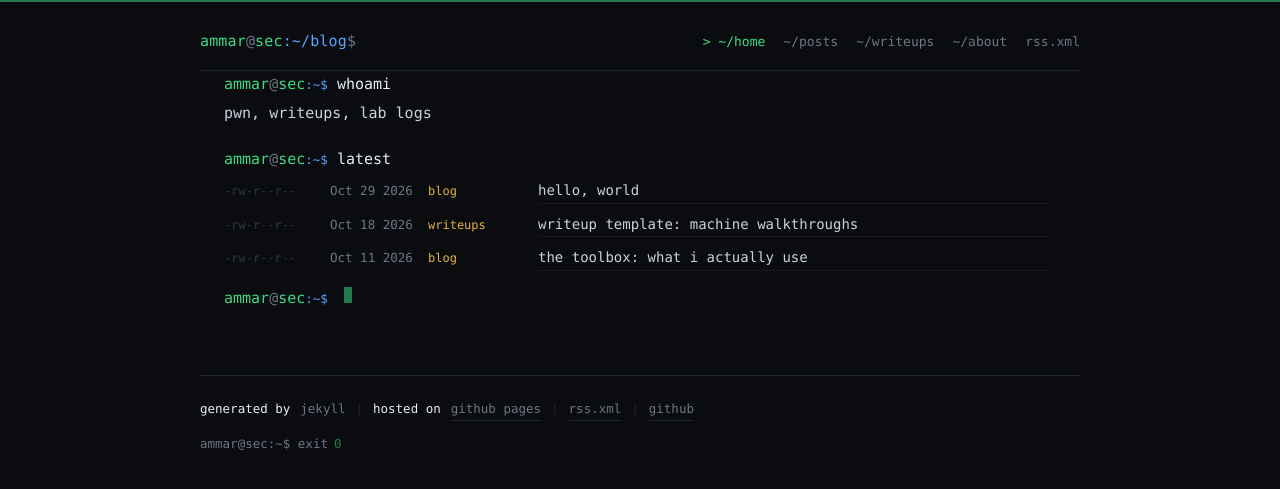
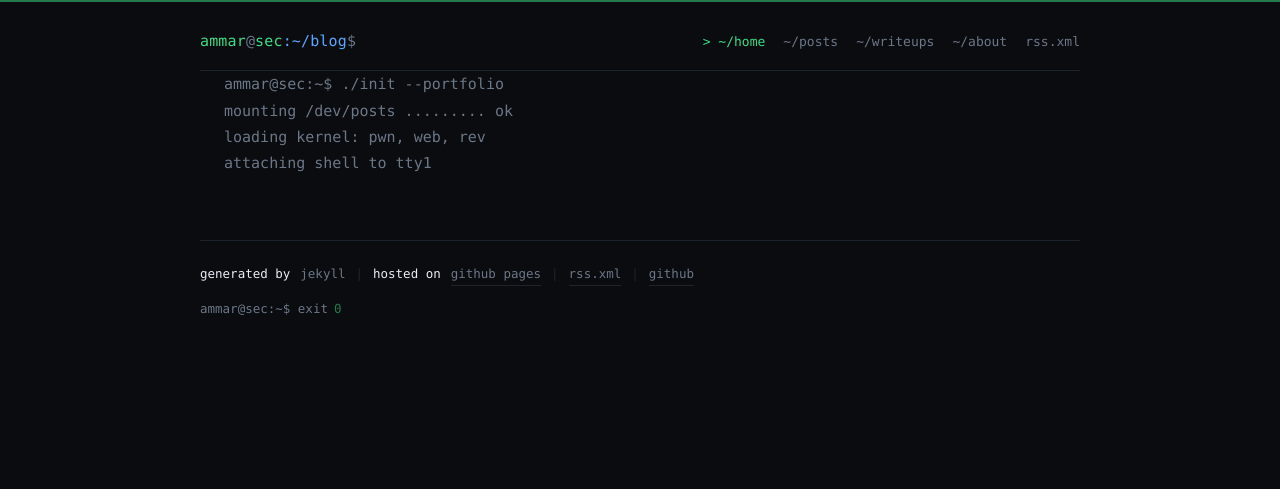
Before and after one commit to MuhammadAmmarulHaq/MuhammadAmmarulHaq.github.io, a Jekyll site: the page built from index.md, in a window 1280 px wide. Shown: the top 489 px of the page. Built offline with Jekyll 4.4.1, drawn with Linux system fonts in a browser that asks for light colours.

Commit message:
smooth boot sequence with per-character typing, blinking cursor

```diff
--- a/assets/css/style.css
+++ b/assets/css/style.css
@@ -602,11 +602,13 @@ main {
 .term-boot {
   overflow: hidden;
   opacity: 1;
-  transition: opacity 320ms ease;
+  max-height: 400px;
+  transition: opacity 420ms ease, max-height 420ms ease;
 }
 
 .term-boot.is-gone {
   opacity: 0;
+  max-height: 0;
 }
 
 .term-boot[hidden] {
@@ -620,7 +622,8 @@ main {
   background: none;
   color: var(--dim);
   font: inherit;
-  white-space: pre;
+  white-space: pre-wrap;
+  word-break: break-word;
   overflow: hidden;
 }
 
@@ -632,16 +635,27 @@ main {
   vertical-align: -0.16em;
 }
 
-/* the terminal appears once the boot finishes.
-   visibility is a plain class toggle with no transition and no animation, so a
-   throttled or paused animation frame can never leave it invisible. the boot
-   text itself is what provides the motion. */
-.js .term-body {
-  display: none;
+/* the terminal expands into place once the boot finishes */
+.term-body {
+  overflow: hidden;
+  opacity: 0;
+  max-height: 0;
+  transition: opacity 520ms ease, max-height 620ms ease;
 }
 
-.js .term-body.is-visible {
-  display: block;
+.term-body.is-visible {
+  opacity: 1;
+  max-height: 4000px;
+}
+
+/* without js the terminal is simply there, no boot, no collapse */
+.no-js .term-body {
+  opacity: 1;
+  max-height: none;
+}
+
+.no-js .term-boot {
+  display: none;
 }
 
 .no-js .term-boot {
@@ -651,8 +665,21 @@ main {
 /* ---------- reduced motion ---------- */
 
 @media (prefers-reduced-motion: reduce) {
+  .term-boot,
+  .term-body,
+  .caret {
+    transition: none;
+    animation: none;
+  }
+
+  /* terminal is simply present, no boot, no blink */
+  .term-body {
+    opacity: 1;
+    max-height: none;
+  }
+
   .term-boot {
-    transition: none;
+    display: none;
   }
 }
 
@@ -751,11 +778,26 @@ main {
   display: inline-block;
   width: 0.55em;
   height: 1.05em;
-  background: var(--accent-dim);
+  background: var(--accent);
   vertical-align: -0.16em;
+  animation: caret-blink 1060ms steps(1, end) infinite;
 }
 
+@keyframes caret-blink {
+  0%,
+  50% {
+    opacity: 1;
+  }
+  50.01%,
+  100% {
+    opacity: 0;
+  }
+}
+
+/* when the terminal is focused the cursor stays solid, so typing feels direct */
 .term:focus-within .caret {
+  animation: none;
+  opacity: 1;
   background: var(--accent);
 }
 
--- a/assets/js/terminal.js
+++ b/assets/js/terminal.js
@@ -738,6 +738,10 @@
     ""
   ];
 
+  // 34ms per character: fast enough to not feel slow, slow enough to read
+  var CHAR_MS = 34;
+  var LINE_GAP = 150;
+
   function saveSession() {
     try {
       sessionStorage.setItem("term-booted", "1");
@@ -767,25 +771,32 @@
       return;
     }
 
-    // start the line, then reveal each line in turn, then continue into the
-    // terminal text that is already in the page
-    var i = 0;
+    // type each line character by character, then hand over to the terminal
+    var lineIndex = 0;
+    var charIndex = 0;
 
     function step() {
-      if (i < BOOT_LINES.length) {
-        bootPre.textContent += BOOT_LINES[i] + "\n";
-        i += 1;
-        window.setTimeout(step, 130);
+      if (lineIndex >= BOOT_LINES.length) {
+        settle();
         return;
       }
 
-      settle();
+      var line = BOOT_LINES[lineIndex];
+
+      if (charIndex < line.length) {
+        bootPre.textContent += line.charAt(charIndex);
+        charIndex += 1;
+        window.setTimeout(step, CHAR_MS);
+        return;
+      }
+
+      bootPre.textContent += "\n";
+      lineIndex += 1;
+      charIndex = 0;
+      window.setTimeout(step, LINE_GAP);
     }
 
     function settle() {
-      // reveal the inner boot line, then unfold the rest of the terminal
-      bootPre.textContent += "ammar@sec:~$ ";
-
       var caret = document.createElement("span");
       caret.className = "boot-caret";
       bootPre.appendChild(caret);
@@ -798,14 +809,18 @@
         window.setTimeout(function () {
           bootBox.hidden = true;
           saveSession();
-        }, 420);
-      }, 620);
+        }, 460);
+      }, 700);
     }
 
     bootBox.hidden = false;
     document.body.classList.add("booting");
     termBody.classList.remove("is-visible");
-    window.setTimeout(step, 120);
+
+    // give the browser one frame to paint the empty boot pane before typing
+    window.requestAnimationFrame(function () {
+      window.setTimeout(step, 220);
+    });
   }
 
   runBoot();
--- a/index.md
+++ b/index.md
@@ -12,7 +12,7 @@ title: home
          data-tags-url="{{ '/tags/' | relative_url }}"
          data-github-url="https://github.com/{{ site.github_username }}">
 
-  <div class="term-boot" id="term-boot" hidden>
+  <div class="term-boot" id="term-boot">
     <pre class="boot-pre" id="boot-pre"></pre>
   </div>
 
```
